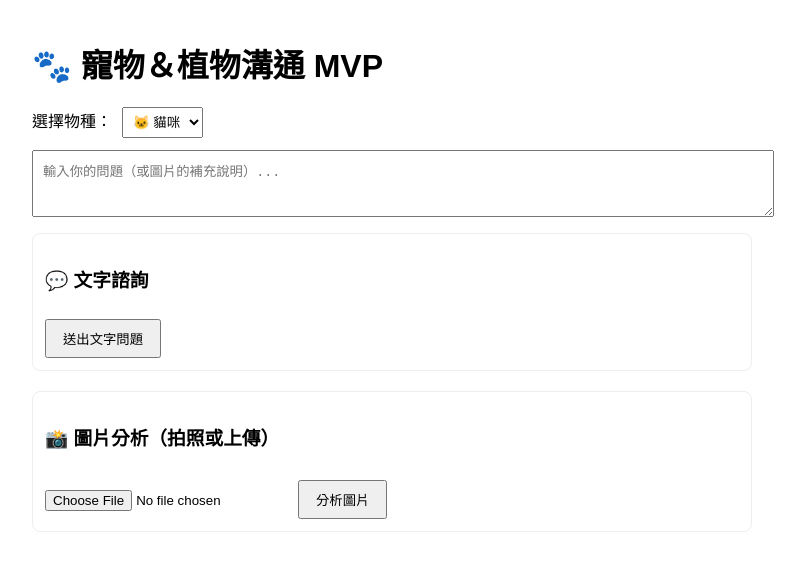
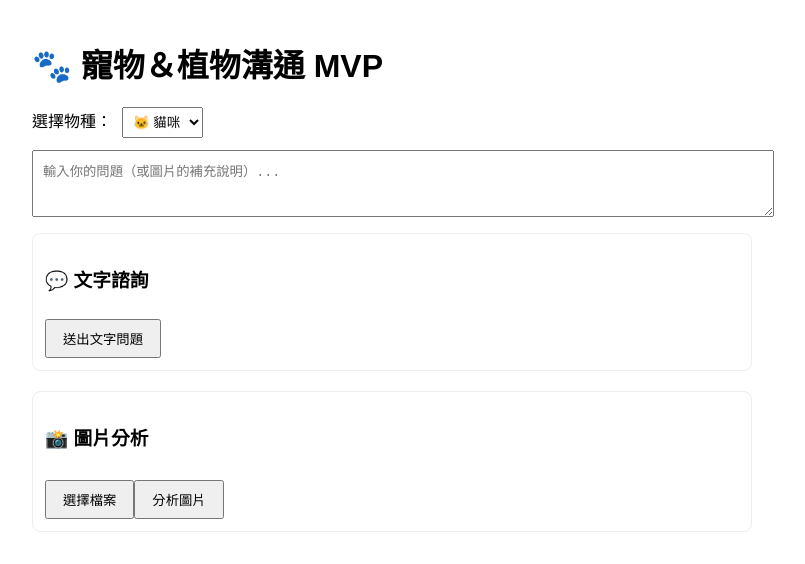
Before and after one commit to greatnathan0721-pixel/pet-plant-comm-mvp, a Next.js app: page / in a window 1280 px wide. Shown: the top 564 px of the page, without its empty margins (248-1053 px from the left). Built offline with nearby package versions, Linux system fonts and the light colour scheme.

Commit message:
Update HomeClient.jsx

```diff
--- a/components/HomeClient.jsx
+++ b/components/HomeClient.jsx
@@ -34,7 +34,7 @@ export default function HomeClient() {
   const [fun, setFun] = useState('');
   const [loading, setLoading] = useState(false);
 
-  // 圖片分析
+  // 圖片分析（單一隱藏 input）
   const [imgReply, setImgReply] = useState('');
   const [imgLoading, setImgLoading] = useState(false);
   const [preview, setPreview] = useState('');
@@ -110,6 +110,7 @@ export default function HomeClient() {
     }
   }
 
+  // 檔案選擇後→產生預覽
   function onFileChange(e) {
     const f = e.target.files?.[0];
     if (!f) {
@@ -172,17 +173,29 @@ export default function HomeClient() {
         )}
       </section>
 
-      {/* 圖片分析 */}
+      {/* 圖片分析（單一「選擇檔案」按鈕 → 系統原生選單） */}
       <section style={{ marginTop: 20, padding: 12, border: '1px solid #eee', borderRadius: 8 }}>
-        <h3>📸 圖片分析（拍照或上傳）</h3>
+        <h3>📸 圖片分析</h3>
+
+        {/* 一顆按鈕：選擇檔案（會叫出原生選單：拍照/相簿/檔案） */}
+        <button
+          type='button'
+          onClick={() => fileRef.current?.click()}
+          style={{ marginTop: 8, padding: '8px 16px' }}
+        >
+          選擇檔案
+        </button>
+
+        {/* 隱藏 input：不帶 capture，交給系統選單決定拍照或相簿 */}
         <input
           ref={fileRef}
           type='file'
           accept='image/*'
-          capture='environment'
           onChange={onFileChange}
-          style={{ marginTop: 8 }}
+          style={{ display: 'none' }}
         />
+
+        {/* 預覽 */}
         {preview && (
           <div style={{ marginTop: 12 }}>
             <div style={{ fontSize: 12, color: '#666' }}>預覽：</div>
@@ -193,6 +206,8 @@ export default function HomeClient() {
             />
           </div>
         )}
+
+        {/* 分析按鈕 */}
         <button
           onClick={handleImageAnalyze}
           disabled={imgLoading}
```
